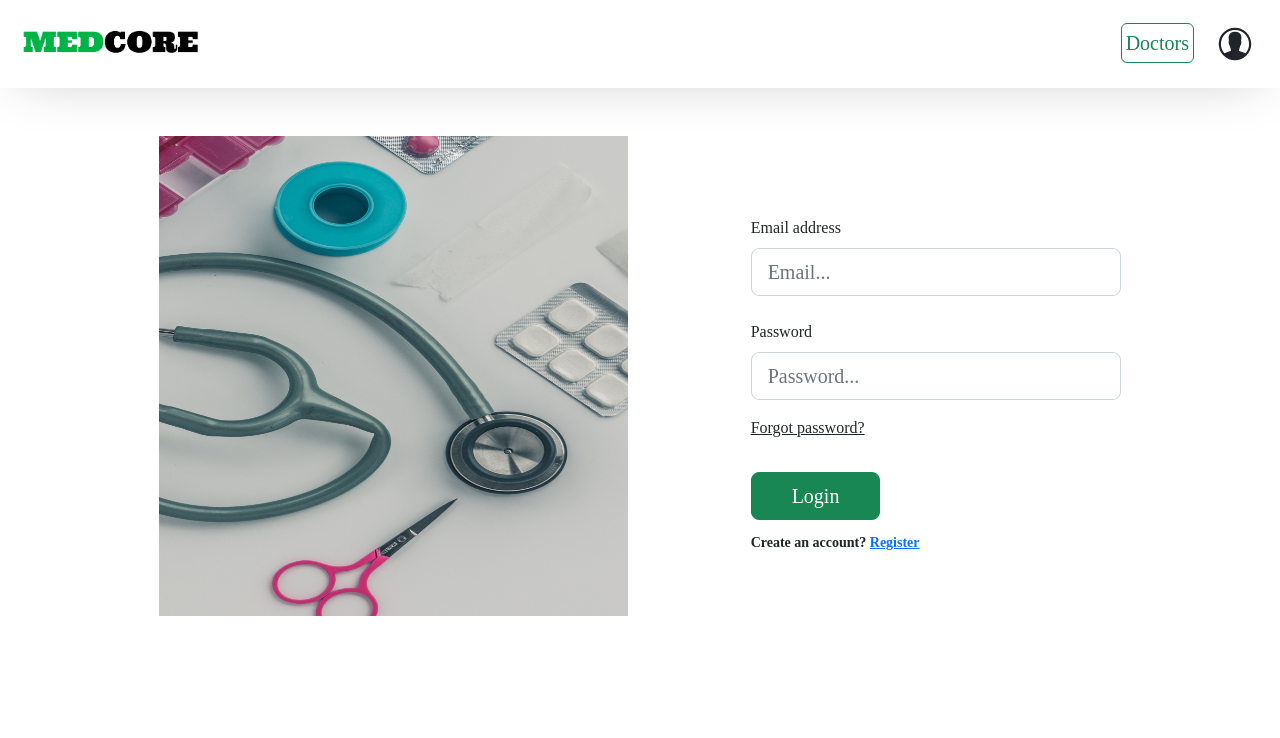
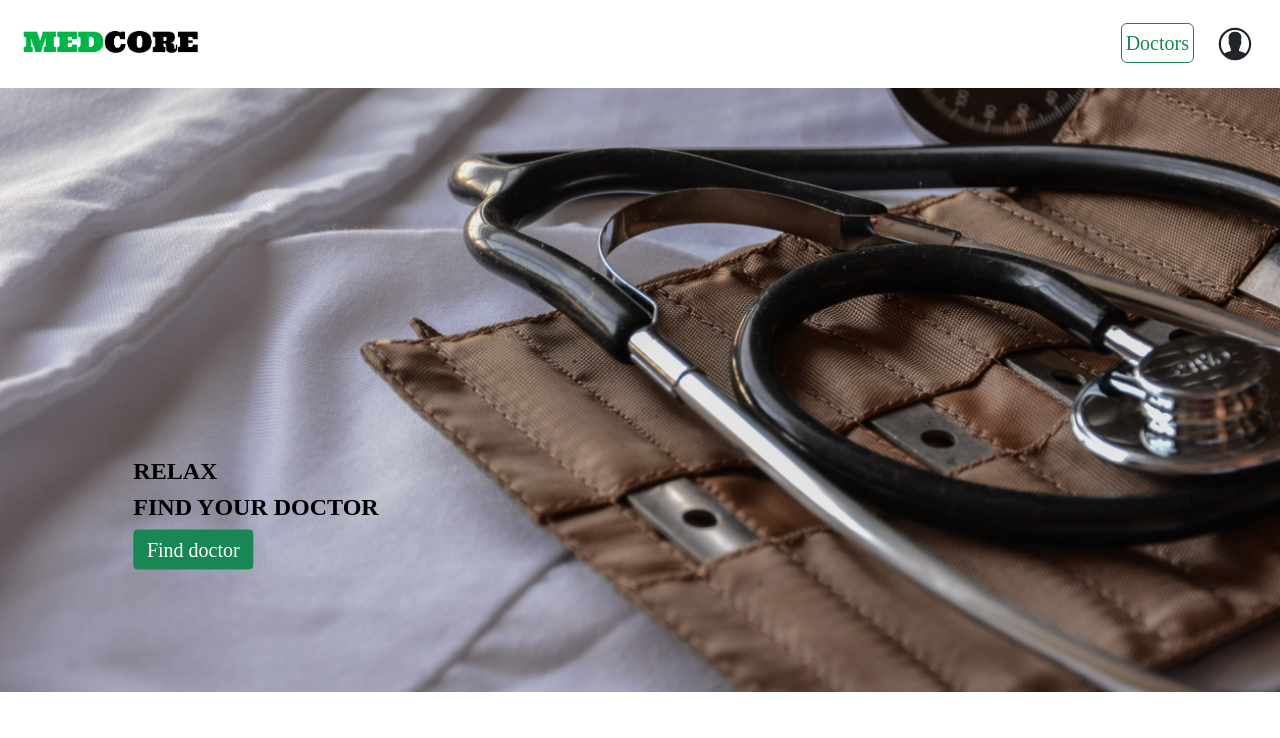
Before and after one commit to sreeraj003/med-ui, a React (Vite) app: page / in a window 1280 px wide. Before the commit this address led to /login. Shown: the top 738 px of the page. Built offline with nearby package versions, Linux system fonts and the light colour scheme; no server answers.

Commit message:
completed

```diff
--- a/src/Routes/User.jsx
+++ b/src/Routes/User.jsx
@@ -59,10 +59,9 @@ function User() {
           <Route path='/verify/:token' element={<Otp />} />
           <Route path='/login' element={<Login />} />
           <Route path='/forgotPassword' element={<ForgotPassword />} />
-        <Route path='/newPassword/:email' element={<ResetPassword />} />4
-
+          <Route path='/newPassword/:email' element={<ResetPassword />} />4
+          <Route path='/' element={<Home />} />
           <Route element={<RequireUser />}>
-            <Route path='/' element={<Home />} />
             <Route path='/findDoctor' element={<PageStructure />} />
             <Route path='/profile' element={<ProfilePageStructure />} />
             <Route path='/appointments' element={<Appointment />} />
```
